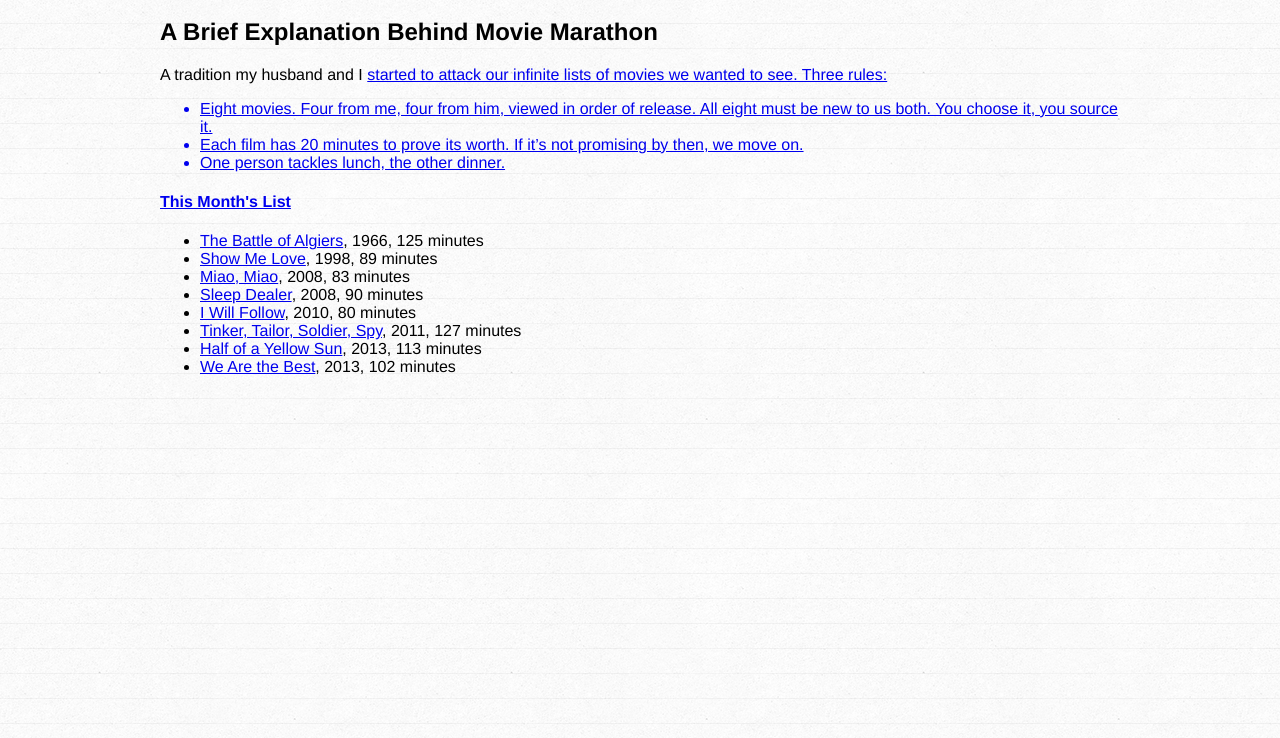
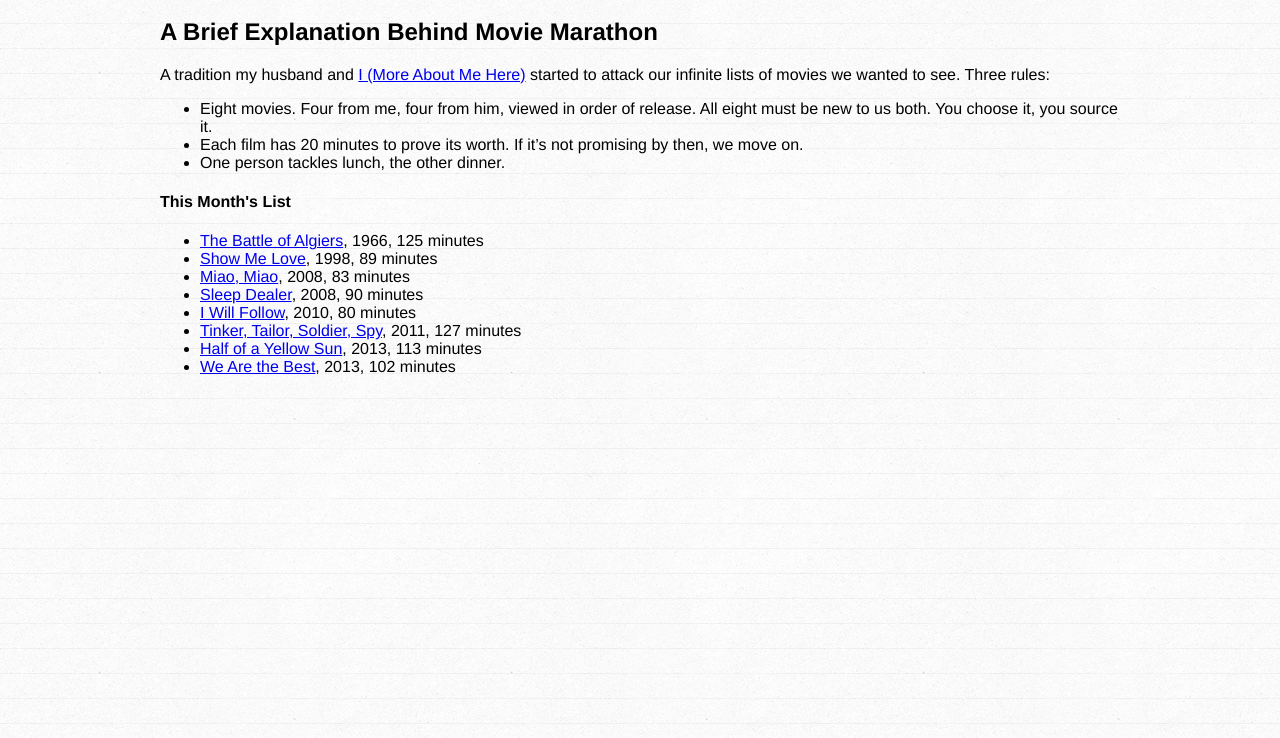
Before and after one commit to mldewitt/mldewitt.github.io, a plain HTML site: page movies.html in a window 1280 px wide. Shown: the part 62-800 px from the top of the page. Drawn offline with Linux system fonts and the light colour scheme; files that its build step writes are made by us from their sources.

Commit message:
Adding a link from HW1 to HW2

```diff
--- a/movies.html
+++ b/movies.html
@@ -14,7 +14,7 @@
     <h2>A Brief Explanation Behind Movie Marathon</h2>
 
     <section>
-      <p>A tradition my husband and I <a href="index.html"/> started to attack our infinite lists of movies we wanted to see. Three rules:</p>
+      <p>A tradition my husband and <a href="index.html">I (More About Me Here)</a> started to attack our infinite lists of movies we wanted to see. Three rules:</p>
       <ul>
         <li>Eight movies. Four from me, four from him, viewed in order of release. All eight must be new to us both. You choose it, you source it.</li>
         <li>Each film has 20 minutes to prove its worth. If it’s not promising by then, we move on.</li>
```
